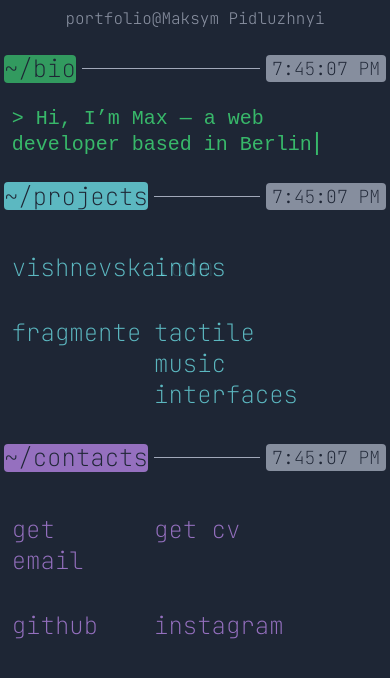
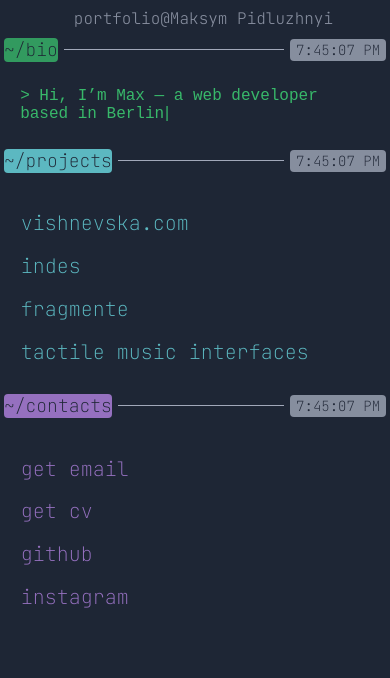
Before and after one commit to maxp7/my-site, an Angular app: page / in a window 390 px wide. Shown: the top 678 px of the page. Built offline with nearby package versions, Linux system fonts and the light colour scheme.

Commit message:
Mobile breakpoints

```diff
--- a/src/app/ui/divider/divider.component.scss
+++ b/src/app/ui/divider/divider.component.scss
@@ -36,3 +36,14 @@
     border-radius: 4px;
     margin-left: 5px;
   }
+
+
+  @media only screen and (max-width: 800px) {
+    .icon{
+     font-size: 18px;
+     height: 24px;
+    }
+    .label{
+      font-size: 14px;
+    }
+   }
--- a/src/app/ui/header/header.component.scss
+++ b/src/app/ui/header/header.component.scss
@@ -44,3 +44,18 @@ p{
     opacity: 0;
   }
 }
+
+@media only screen and (max-width: 800px) {
+ h1{
+  font-size: 16px;
+  margin: 1dvh;
+ }
+ #bio-text{
+  font-size: 16px;
+  margin: 1dvh;
+ }
+ #bio-text:after{
+  font-size: 16px;
+ }
+
+}
--- a/src/app/ui/list/list.component.scss
+++ b/src/app/ui/list/list.component.scss
@@ -1,5 +1,5 @@
 :host {
-    display: flex; /* Keep this as per your requirement */
+    display: flex;
     margin: 2dvh 0;
   }
 
@@ -8,7 +8,7 @@
     display: grid;
     grid-template-columns: repeat(2, 30dvw);
     grid-template-rows: repeat(2, auto);
-    gap: 3dvh;
+    gap: 30px;
     font-size: 24px;
     list-style: none;
     padding: 2dvh 0 2dvh 3dvw;
@@ -31,3 +31,19 @@
       transform: scale(1.05);
     }
   }
+  @media only screen and (max-width: 800px) {
+    :host {
+      display: flex;
+      margin: 1dvw;
+    }
+
+    ul{
+      display: block;
+      font-size: 20px;
+      padding: 0;
+      margin: 2dvh;
+    }
+    li{
+      margin: 1vh 0;
+    }
+   }
--- a/src/app/ui/project-info/project-info.component.scss
+++ b/src/app/ui/project-info/project-info.component.scss
@@ -32,6 +32,7 @@ div{
   color: #d4d4d4;
   border-radius: 8px;
   overflow: hidden;
+  max-width: 90vw ;
   width: 75vw;
   height: 90vh;
   box-shadow: 0px 4px 10px rgba(0, 0, 0, 0.5);
@@ -176,3 +177,19 @@ div{
 .info-link:hover {
   transform: scale(1.05);
 }
+
+@media only screen and (max-width: 800px) {
+  h1{
+   font-size: 18px;
+  }
+  div{
+    font-size: 16px;
+  }
+  .info-container{
+    width: 90vw;
+  }
+  .info-link {
+    margin: 0 2vw;
+    font-size: 20px;
+  }
+ }
```
